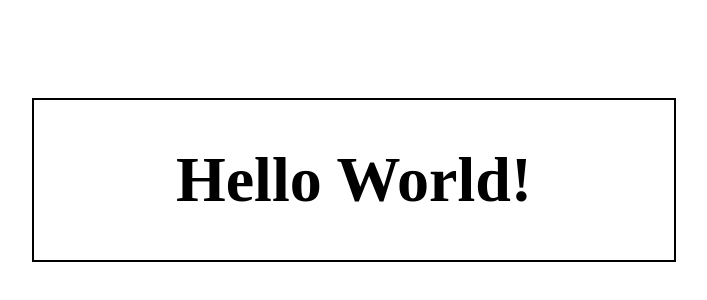
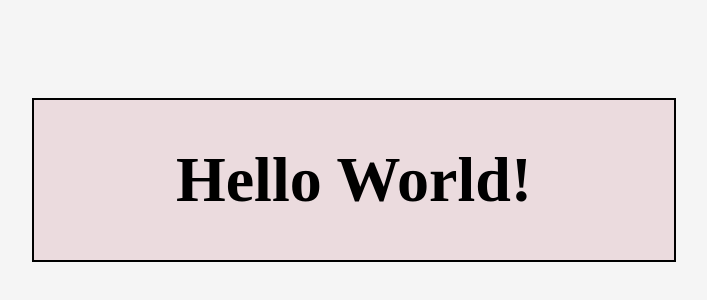
Before and after one commit to donnycavalcante/hello_world, a plain HTML site: page index.html in a window 1280 px wide. Shown: the part 222-522 px from the top of the page, without its empty margins (286-993 px from the left). Drawn offline with Linux system fonts and the light colour scheme.

Commit message:
Update index.html

```diff
--- a/index.html
+++ b/index.html
@@ -8,7 +8,11 @@
   </head>
 
   <style>
+    body {
+      background: whitesmoke;
+    }
     div {
+      background: rgb(235, 219, 222);
       width: 50vw;
       border: 2px solid black;
       margin: 40vh auto;
```
